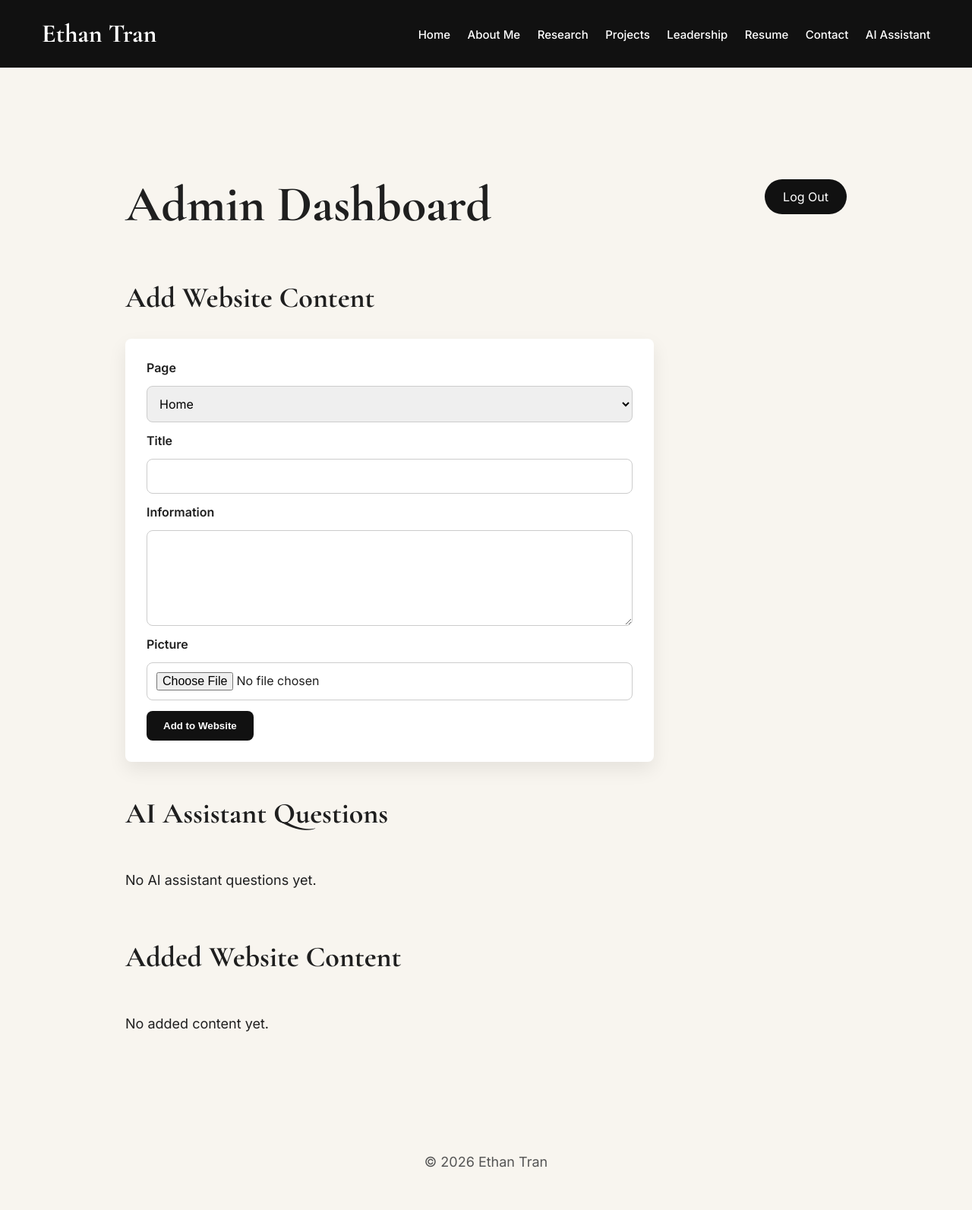
After one commit to ethanntrann/pro, a Flask app: page /admin/dashboard in a window 1280 px wide. The commit adds this page. Shown: the whole page at 76% size. Run offline with Flask 3, Linux system fonts and the light colour scheme; the visitor is signed in with stand-in values (Sample User, id 1).

Commit message:
Add portfolio admin dashboard

```diff
--- a/app/app.py
+++ b/app/app.py
@@ -1,10 +1,23 @@
+import json
 import os
-from flask import Flask, render_template, request, jsonify
+from datetime import datetime
+from functools import wraps
+
+from flask import Flask, render_template, request, jsonify, redirect, session, url_for
 from openrouter import OpenRouter
+from werkzeug.utils import secure_filename
 
 app = Flask(__name__)
+app.secret_key = os.getenv("SECRET_KEY") or os.urandom(24)
 
 API_KEY = os.getenv("BAYLEAF_API_KEY", "campus")
+ADMIN_PASSWORD = os.getenv("ADMIN_PASSWORD")
+BASE_DIR = os.path.dirname(os.path.abspath(__file__))
+DATA_FILE = os.path.join(BASE_DIR, "site_data.json")
+UPLOAD_FOLDER = os.path.join(BASE_DIR, "static", "uploads")
+ALLOWED_EXTENSIONS = {"png", "jpg", "jpeg", "gif", "webp"}
+
+os.makedirs(UPLOAD_FOLDER, exist_ok=True)
 
 research_experiences = [
     {
@@ -57,6 +70,10 @@ projects = [
 
 leadership = [
     {
+        "title": "President of American Red Cross Club",
+        "description": "Lead club meetings, organize service opportunities, and help students support humanitarian work through volunteering, preparedness, and community outreach."
+    },
+    {
         "title": "FBLA",
         "description": "Developed leadership, business, communication, and teamwork skills."
     },
@@ -85,13 +102,39 @@ and building technology that helps people.
 Keep answers short, polished, and helpful.
 """
 
+def load_data():
+    if not os.path.exists(DATA_FILE):
+        return {"assistant_questions": [], "site_items": []}
+
+    with open(DATA_FILE, "r", encoding="utf-8") as file:
+        return json.load(file)
+
+def save_data(data):
+    with open(DATA_FILE, "w", encoding="utf-8") as file:
+        json.dump(data, file, indent=2)
+
+def allowed_file(filename):
+    return "." in filename and filename.rsplit(".", 1)[1].lower() in ALLOWED_EXTENSIONS
+
+def get_site_items(section):
+    data = load_data()
+    return [item for item in data["site_items"] if item["section"] == section]
+
+def admin_required(view):
+    @wraps(view)
+    def wrapped_view(*args, **kwargs):
+        if not session.get("is_admin"):
+            return redirect(url_for("admin_login"))
+        return view(*args, **kwargs)
+    return wrapped_view
+
 @app.route("/")
 def home():
-    return render_template("index.html")
+    return render_template("index.html", site_items=get_site_items("home"))
 
 @app.route("/about")
 def about():
-    return render_template("about.html")
+    return render_template("about.html", site_items=get_site_items("about"))
 
 @app.route("/research")
 def research():
@@ -99,16 +142,17 @@ def research():
         "research.html",
         research_experiences=research_experiences,
         publications=publications,
-        research_interests=research_interests
+        research_interests=research_interests,
+        site_items=get_site_items("experiences")
     )
 
 @app.route("/projects")
 def projects_page():
-    return render_template("projects.html", projects=projects)
+    return render_template("projects.html", projects=projects, site_items=get_site_items("projects"))
 
 @app.route("/leadership")
 def leadership_page():
-    return render_template("leadership.html", leadership=leadership)
+    return render_template("leadership.html", leadership=leadership, site_items=get_site_items("leadership"))
 
 @app.route("/resume")
 def resume():
@@ -124,7 +168,11 @@ def ai():
 
 @app.route("/chat", methods=["POST"])
 def chat():
-    user_message = request.json.get("message", "")
+    payload = request.get_json(silent=True) or {}
+    user_message = payload.get("message", "").strip()
+
+    if not user_message:
+        return jsonify({"reply": "Please ask a question first."})
 
     with OpenRouter(
         server_url="https://api.bayleaf.dev/v1",
@@ -139,7 +187,71 @@ def chat():
         )
 
     reply = response.choices[0].message.content
+    data = load_data()
+    data["assistant_questions"].insert(0, {
+        "question": user_message,
+        "reply": reply,
+        "created_at": datetime.now().strftime("%Y-%m-%d %I:%M %p")
+    })
+    save_data(data)
+
     return jsonify({"reply": reply})
+
+@app.route("/admin", methods=["GET", "POST"])
+def admin_login():
+    error = None
+
+    if not ADMIN_PASSWORD:
+        return render_template("admin_login.html", error="Set ADMIN_PASSWORD before using the admin page.")
+
+    if request.method == "POST":
+        password = request.form.get("password", "")
+        if password == ADMIN_PASSWORD:
+            session["is_admin"] = True
+            return redirect(url_for("admin_dashboard"))
+        error = "Incorrect password."
+
+    return render_template("admin_login.html", error=error)
+
+@app.route("/admin/dashboard", methods=["GET", "POST"])
+@admin_required
+def admin_dashboard():
+    data = load_data()
+
+    if request.method == "POST":
+        title = request.form.get("title", "").strip()
+        description = request.form.get("description", "").strip()
+        section = request.form.get("section", "home")
+        image = request.files.get("image")
+        image_url = ""
+
+        if image and image.filename and allowed_file(image.filename):
+            filename = secure_filename(image.filename)
+            timestamped_filename = f"{datetime.now().strftime('%Y%m%d%H%M%S')}_{filename}"
+            image.save(os.path.join(UPLOAD_FOLDER, timestamped_filename))
+            image_url = f"/static/uploads/{timestamped_filename}"
+
+        if title and description:
+            data["site_items"].insert(0, {
+                "title": title,
+                "description": description,
+                "section": section,
+                "image_url": image_url,
+                "created_at": datetime.now().strftime("%Y-%m-%d %I:%M %p")
+            })
+            save_data(data)
+            return redirect(url_for("admin_dashboard"))
+
+    return render_template(
+        "admin_dashboard.html",
+        questions=data["assistant_questions"],
+        site_items=data["site_items"]
+    )
+
+@app.route("/admin/logout")
+def admin_logout():
+    session.clear()
+    return redirect(url_for("admin_login"))
 
 if __name__ == "__main__":
     app.run(debug=True)
--- a/app/static/style.css
+++ b/app/static/style.css
@@ -92,8 +92,16 @@ p {
 .card {
     background: white;
     padding: 28px;
-    border-radius: 18px;
+    border-radius: 8px;
     box-shadow: 0 10px 25px rgba(0,0,0,0.08);
+}
+
+.card-image {
+    width: 100%;
+    aspect-ratio: 16 / 10;
+    object-fit: cover;
+    border-radius: 8px;
+    margin-bottom: 18px;
 }
 
 .card span {
@@ -115,7 +123,7 @@ p {
 .ai-box {
     max-width: 620px;
     background: white;
-    border-radius: 18px;
+    border-radius: 8px;
     padding: 30px;
     box-shadow: 0 10px 25px rgba(0,0,0,0.08);
 }
@@ -129,7 +137,7 @@ p {
     overflow-y: auto;
     background: #f1eee8;
     padding: 14px;
-    border-radius: 12px;
+    border-radius: 8px;
     margin-bottom: 14px;
 }
 
@@ -159,6 +167,77 @@ p {
     color: black;
 }
 
+.admin-panel {
+    max-width: 950px;
+}
+
+.admin-header {
+    display: flex;
+    align-items: center;
+    justify-content: space-between;
+    gap: 20px;
+    flex-wrap: wrap;
+}
+
+.admin-form {
+    display: grid;
+    gap: 14px;
+    max-width: 640px;
+    background: white;
+    padding: 28px;
+    border-radius: 8px;
+    box-shadow: 0 10px 25px rgba(0,0,0,0.08);
+}
+
+.admin-form label {
+    font-weight: 600;
+}
+
+.admin-form input,
+.admin-form select,
+.admin-form textarea {
+    width: 100%;
+    box-sizing: border-box;
+    padding: 12px;
+    border: 1px solid #ccc;
+    border-radius: 8px;
+    font: inherit;
+}
+
+.admin-form button {
+    width: fit-content;
+    padding: 12px 22px;
+    border: none;
+    border-radius: 8px;
+    background: #111111;
+    color: white;
+    cursor: pointer;
+    font-weight: 600;
+}
+
+.admin-form button:hover {
+    background: #d6b56d;
+    color: black;
+}
+
+.admin-list {
+    display: grid;
+    gap: 16px;
+}
+
+.admin-entry {
+    background: white;
+    padding: 22px;
+    border-radius: 8px;
+    box-shadow: 0 10px 25px rgba(0,0,0,0.08);
+}
+
+.admin-entry span,
+.error {
+    color: #8a2f2f;
+    font-weight: 600;
+}
+
 footer {
     text-align: center;
     padding: 30px;
--- /dev/null
+++ b/app/templates/admin_dashboard.html
@@ -0,0 +1,62 @@
+{% extends "base.html" %}
+
+{% block content %}
+<section class="admin-panel">
+    <div class="admin-header">
+        <h1>Admin Dashboard</h1>
+        <a class="button" href="/admin/logout">Log Out</a>
+    </div>
+
+    <h2>Add Website Content</h2>
+    <form method="POST" enctype="multipart/form-data" class="admin-form">
+        <label for="section">Page</label>
+        <select id="section" name="section">
+            <option value="home">Home</option>
+            <option value="about">About Me</option>
+            <option value="experiences">Experiences</option>
+            <option value="projects">Projects</option>
+            <option value="leadership">Leadership</option>
+        </select>
+
+        <label for="title">Title</label>
+        <input id="title" name="title" required>
+
+        <label for="description">Information</label>
+        <textarea id="description" name="description" rows="5" required></textarea>
+
+        <label for="image">Picture</label>
+        <input id="image" name="image" type="file" accept="image/png,image/jpeg,image/gif,image/webp">
+
+        <button type="submit">Add to Website</button>
+    </form>
+
+    <h2>AI Assistant Questions</h2>
+    <div class="admin-list">
+        {% for item in questions %}
+        <div class="admin-entry">
+            <span>{{ item.created_at }}</span>
+            <h3>{{ item.question }}</h3>
+            <p>{{ item.reply }}</p>
+        </div>
+        {% else %}
+        <p>No AI assistant questions yet.</p>
+        {% endfor %}
+    </div>
+
+    <h2>Added Website Content</h2>
+    <div class="grid">
+        {% for item in site_items %}
+        <div class="card">
+            {% if item.image_url %}
+            <img class="card-image" src="{{ item.image_url }}" alt="{{ item.title }}">
+            {% endif %}
+            <span>{{ item.section }}</span>
+            <h3>{{ item.title }}</h3>
+            <p>{{ item.description }}</p>
+        </div>
+        {% else %}
+        <p>No added content yet.</p>
+        {% endfor %}
+    </div>
+</section>
+{% endblock %}
```
Also changed, not shown: app/templates/admin_login.html (added, +18 -0 lines).
